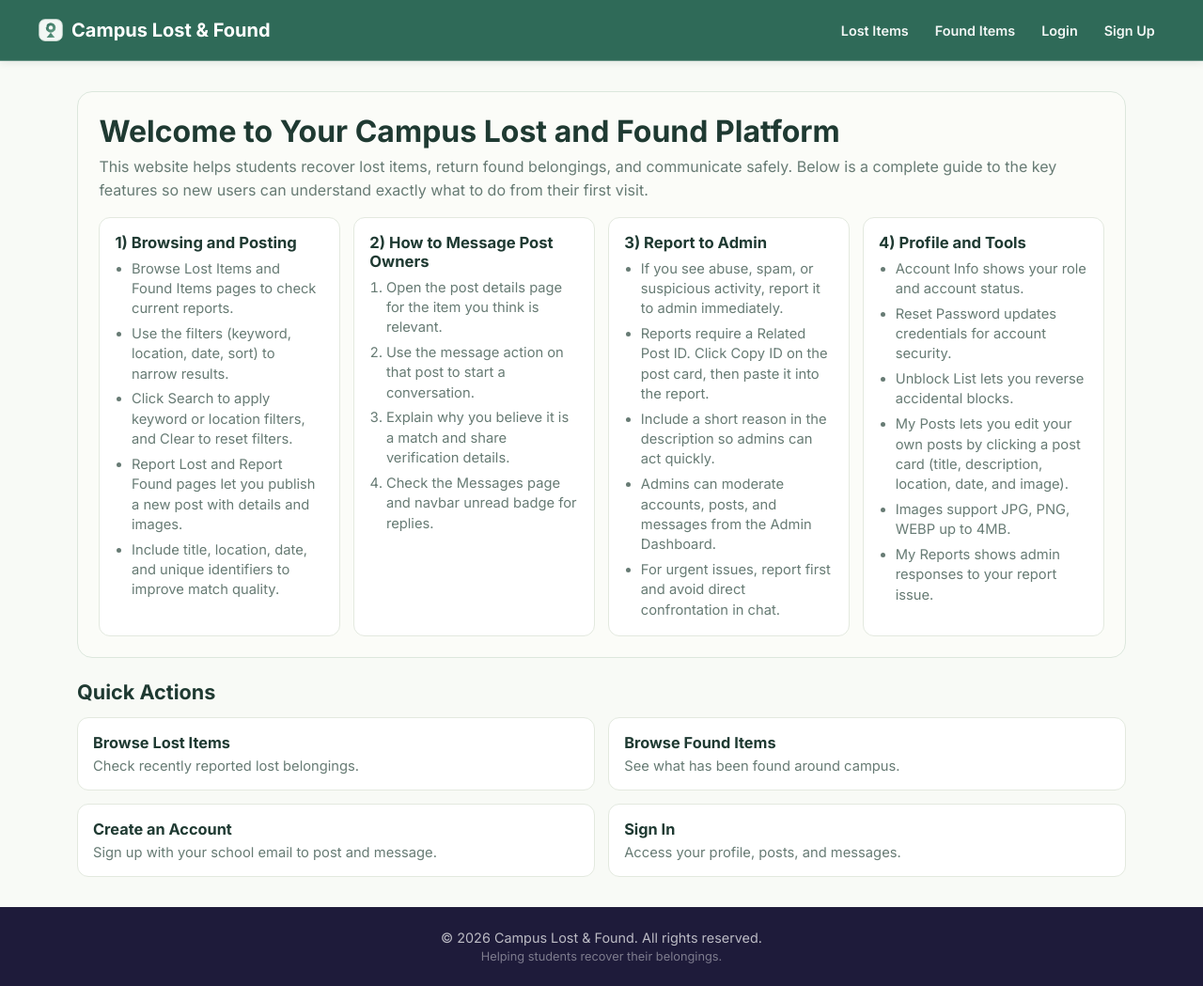
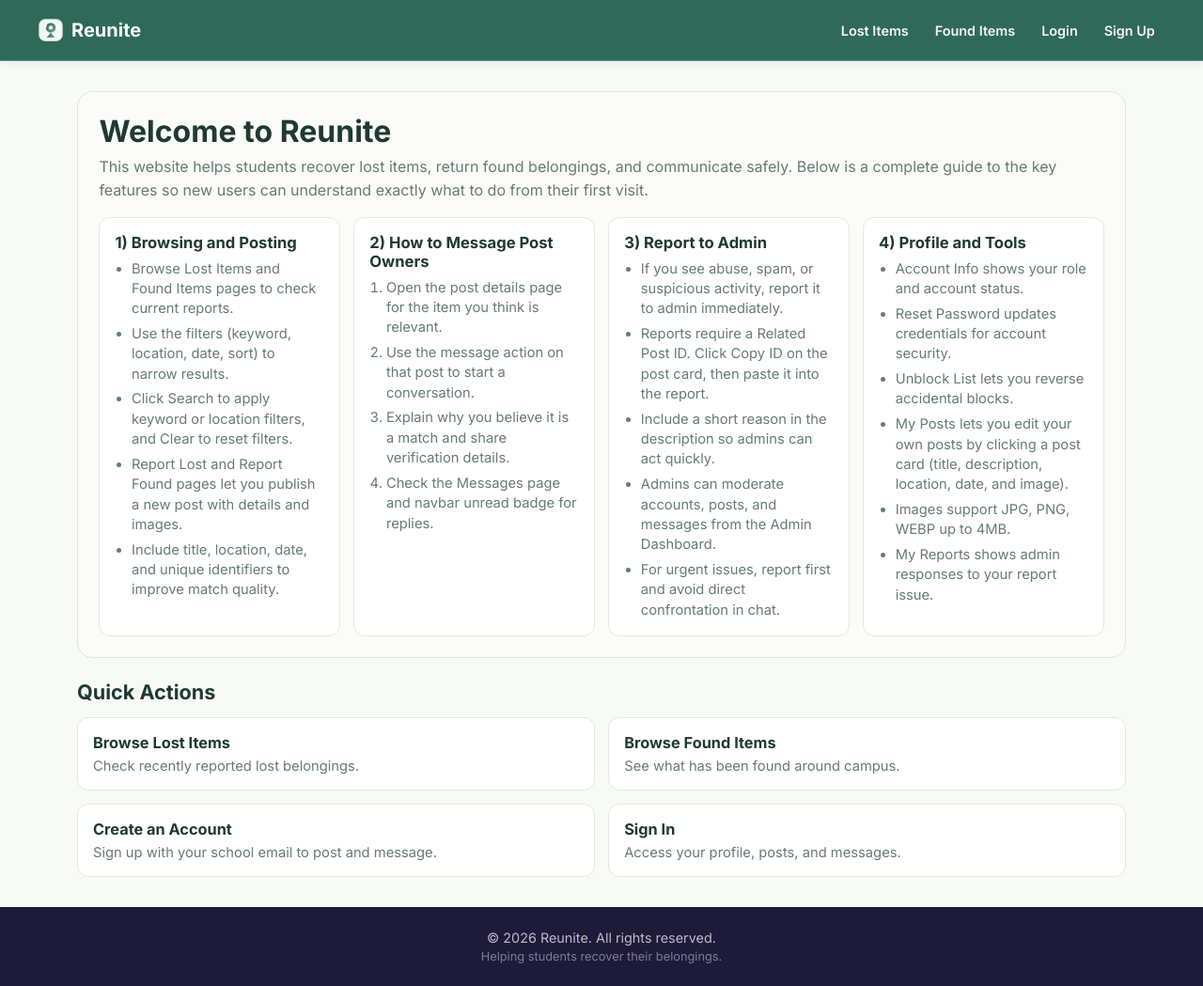
Before and after one commit to CalebSzeto/Lost-Found-Web-App, a Next.js app in the folder client/: page / in a window 1280 px wide. Shown: the whole page at 94% size. Built offline with nearby package versions, Linux system fonts and the light colour scheme; no server answers.

Commit message:
Rebrand site name to Reunite

```diff
--- a/client/src/app/layout.js
+++ b/client/src/app/layout.js
@@ -9,7 +9,7 @@ export default function RootLayout({ children }) {
   return (
     <html lang="en">
       <head>
-        <title>Campus Lost & Found</title>
+        <title>Reunite</title>
         <meta name="description" content="School Lost & Found Platform - Report and find lost items" />
         <meta name="viewport" content="width=device-width, initial-scale=1" />
       </head>
--- a/client/src/app/page.js
+++ b/client/src/app/page.js
@@ -12,7 +12,7 @@ export default function Home() {
     <main className={styles.page}>
       <section className={styles.introSection}>
         <div className={styles.introHeader}>
-          <h1>Welcome to Your Campus Lost and Found Platform</h1>
+          <h1>Welcome to Reunite</h1>
           <p className={styles.introLead}>
             This website helps students recover lost items, return found belongings, and communicate
             safely. Below is a complete guide to the key features so new users can understand exactly
--- a/client/src/app/register/page.js
+++ b/client/src/app/register/page.js
@@ -44,7 +44,7 @@ export default function RegisterPage() {
       <div className={styles.card}>
         <div className={styles.header}>
           <h2>Create Account</h2>
-          <p>Join Campus Lost & Found</p>
+          <p>Join Reunite</p>
         </div>
 
         {error && <div className="errorMessage">{error}</div>}
--- a/client/src/components/Footer.js
+++ b/client/src/components/Footer.js
@@ -5,7 +5,7 @@ const Footer = () => {
   return (
     <footer className={styles.footer}>
       <div className={styles.container}>
-        <p>© {new Date().getFullYear()} Campus Lost & Found. All rights reserved.</p>
+        <p>© {new Date().getFullYear()} Reunite. All rights reserved.</p>
         <p className={styles.subtitle}>Helping students recover their belongings.</p>
       </div>
     </footer>
--- a/client/src/components/Navbar.js
+++ b/client/src/components/Navbar.js
@@ -170,8 +170,8 @@ const Navbar = () => {
     <nav className={styles.navbar}>
       <div className={styles.container}>
         <Link href="/" className={styles.brand}>
-          <img className={styles.brandIcon} src="/logo.svg" alt="Campus Lost and Found" />
-          <span className={styles.brandText}>Campus Lost & Found</span>
+          <img className={styles.brandIcon} src="/logo.svg" alt="Reunite" />
+          <span className={styles.brandText}>Reunite</span>
         </Link>
 
         <div className={styles.links}>
```
Also changed, not shown: client/public/logo.svg, 1 other file (tests, documents, lock files or other folders).
